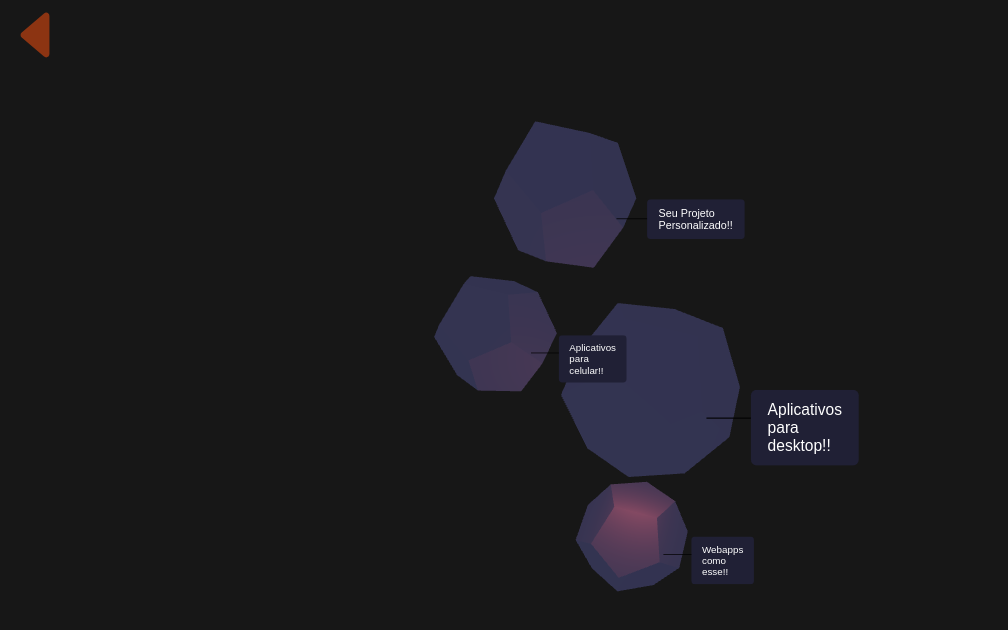
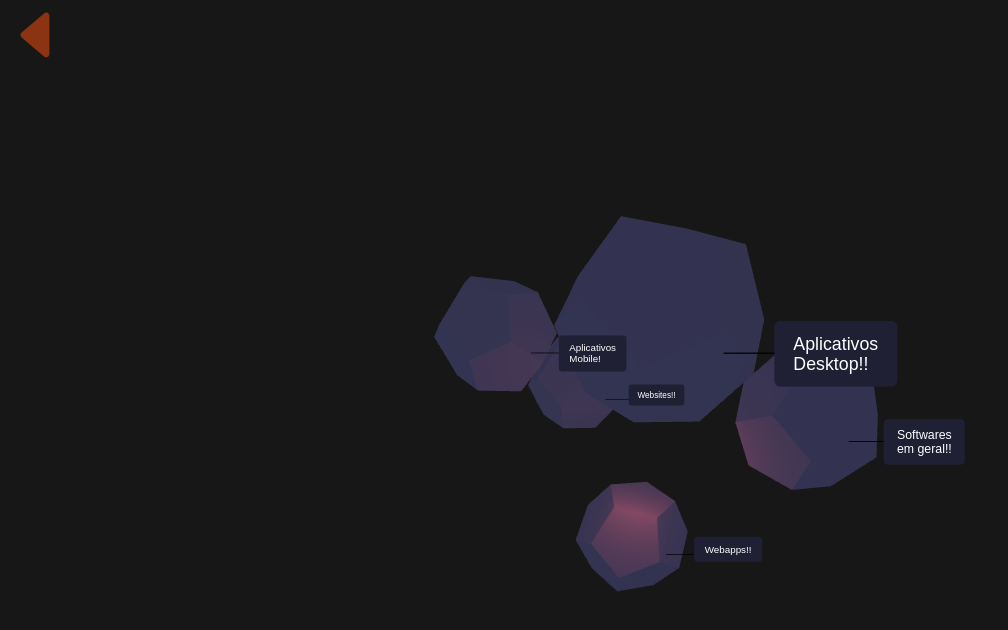
Before and after one commit to dacmarcell/dacti, a React (Create React App) app: page /servicos in a window 1280 px wide. Shown: the top 630 px of the page, without its empty margins (0-1008 px from the left). Built offline with nearby package versions, Linux system fonts and the light colour scheme; a web font is replaced by a local one.

Commit message:
feat: add services

```diff
--- a/src/pages/Servicos/Servicos.jsx
+++ b/src/pages/Servicos/Servicos.jsx
@@ -22,10 +22,11 @@ function Content() {
   useFrame(() => (ref.current.rotation.x = ref.current.rotation.y = ref.current.rotation.z += 0.004))
   return (
     <group ref={ref}>
-      <Dodecahedron position={[-2, 0, 0]} title="Webapps como esse!" />
-      <Dodecahedron position={[0, -2, -3]} title="Aplicativos para celular!" />
-      <Dodecahedron position={[2, 0, 0]} title="Aplicativos para desktop!" />
-      <Dodecahedron position={[2, -3, -2]} title="Seu Projeto Personalizado!" />
+      <Dodecahedron position={[-2, 0, 0]} title="Webapps!" />
+      <Dodecahedron position={[0, -2, -3]} title="Aplicativos Mobile" />
+      <Dodecahedron position={[3, 0, 0]} title="Aplicativos Desktop!" />
+      <Dodecahedron position={[-2, -3, -2]} title="Websites!" />
+      <Dodecahedron position={[1, -1, 2]} title="Softwares em geral!" />
     </group>
   )
 }
```
